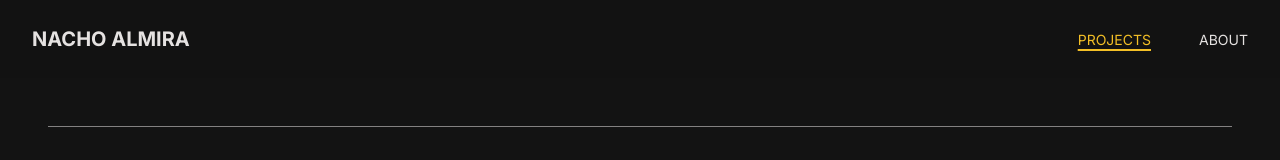
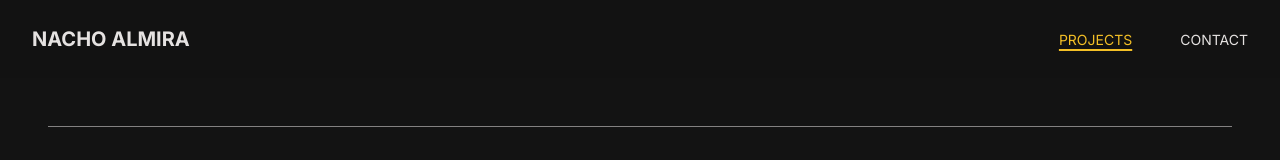
Before and after one commit to KaruzG/nacho-almira, a Next.js app: page / in a window 1280 px wide. Shown: the top 160 px of the page. Built offline with nearby package versions, Linux system fonts and the light colour scheme.

Commit message:
fix(Nav): Changed About to Contact

```diff
--- a/components/layout/Nav/NavLinks.tsx
+++ b/components/layout/Nav/NavLinks.tsx
@@ -14,7 +14,7 @@ const NavLinks = () => {
 
     const navLinks = [
         { href: "/", label: "PROJECTS" },
-        { href: "/about", label: "ABOUT" },
+        { href: "/contact", label: "CONTACT" },
     ]
 
     const renderNavLinks = () => {
```
